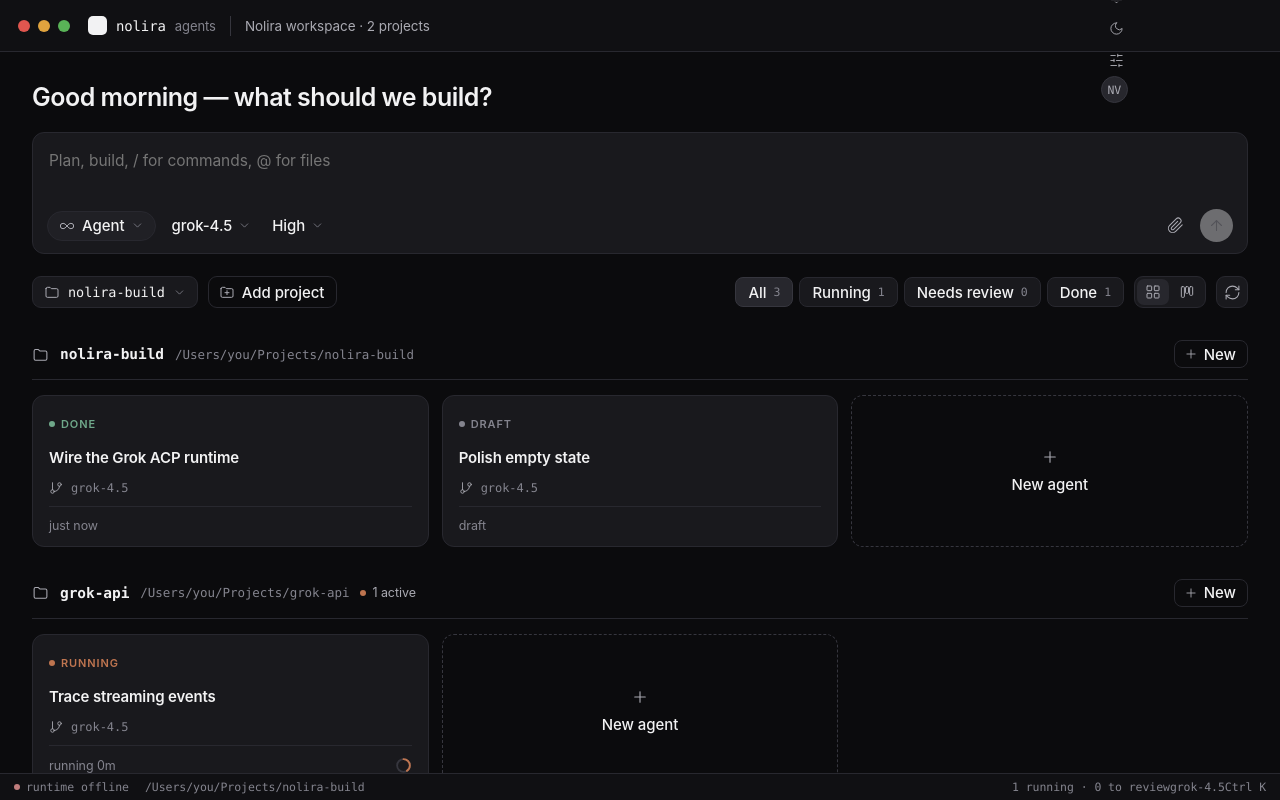
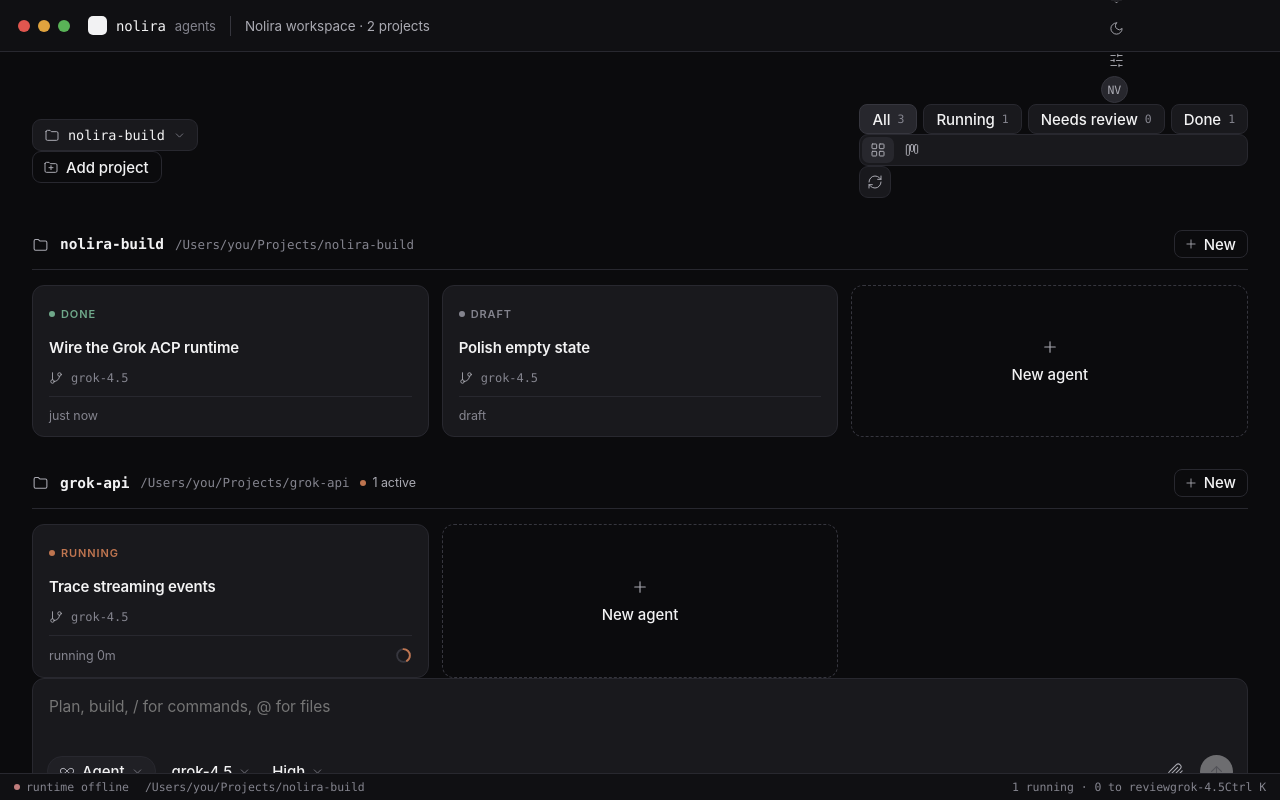
Before and after one commit to Noliravena/nolira-build, a React (Vite) app in the folder apps/desktop/: page / in a window 1280 px wide. Built offline with nearby package versions, Linux system fonts and the light colour scheme.

Commit message:
feat(desktop): 首页 Composer 固定到底部
重组首页布局为上方可滚动内容区、底部固定输入框；工具栏左右分组，空状态文案改为引导在下方输入。

```diff
--- a/apps/desktop/src/renderer/components/nolira/HomeView.tsx
+++ b/apps/desktop/src/renderer/components/nolira/HomeView.tsx
@@ -127,25 +127,10 @@
   ]
 
   return (
-    <main className="nol-home">
-      <h1 className="nol-greeting">{greetingLabel()}</h1>
-
-      <Composer
-        apiAvailable={apiAvailable}
-        busy={false}
-        initialText={starterText}
-        models={models}
-        onCreateTask={(projectId) =>
-          onCreateTask(projectId ?? selectedProject?.id)
-        }
-        onSendError={onSendError}
-        project={selectedProject}
-        settings={settings}
-        task={null}
-        variant="home"
-      />
-
+    <main className="nol-home" data-empty={isEmpty}>
+      <div className="nol-home-body">
         <div className="nol-home-toolbar">
+          <div className="nol-home-toolbar-start">
             {projects.length > 0 && (
               <Menu
                 ariaLabel="Active project"
@@ -163,11 +148,17 @@
                 variant="box"
               />
             )}
-        <button type="button" className="nol-ghost-btn" onClick={onAddProject}>
+            <button
+              type="button"
+              className="nol-ghost-btn"
+              onClick={onAddProject}
+            >
               <Icon name="folder-plus" size={16} />
               <span>Add project</span>
             </button>
+          </div>
           <div className="nol-flex1" />
+          <div className="nol-home-toolbar-end">
             <div className="nol-chip-row">
               {chips.map((chip) => (
                 <button
@@ -209,16 +200,22 @@
               aria-label="Refresh sessions"
               onClick={() => void refresh()}
             >
-          <Icon className={spinning ? "nol-spin" : ""} name="refresh" size={17} />
+              <Icon
+                className={spinning ? "nol-spin" : ""}
+                name="refresh"
+                size={16}
+              />
             </button>
+          </div>
         </div>
 
         {isEmpty ? (
           <div className="nol-empty">
-          <Icon name="spark" size={30} />
+            <h1 className="nol-greeting">{greetingLabel()}</h1>
+            <Icon name="spark" size={28} />
             <div className="nol-empty-title">No agents in this workspace yet</div>
             <div className="nol-empty-sub">
-            Describe a change above, or start from one of these.
+              Describe a change below, or start from one of these.
             </div>
             <div className="nol-starters">
               {STARTERS.map((starter) => (
@@ -236,7 +233,6 @@
             <button
               type="button"
               className="nol-primary-btn"
-            style={{ marginTop: 24 }}
               onClick={onAddProject}
             >
               <Icon name="folder-plus" size={16} />
@@ -259,6 +255,24 @@
             tasks={visibleTasks}
           />
         )}
+      </div>
+
+      <div className="nol-home-composer">
+        <Composer
+          apiAvailable={apiAvailable}
+          busy={false}
+          initialText={starterText}
+          models={models}
+          onCreateTask={(projectId) =>
+            onCreateTask(projectId ?? selectedProject?.id)
+          }
+          onSendError={onSendError}
+          project={selectedProject}
+          settings={settings}
+          task={null}
+          variant="home"
+        />
+      </div>
     </main>
   )
 }
```
Lines whose indentation alone changed are shown as unchanged.
